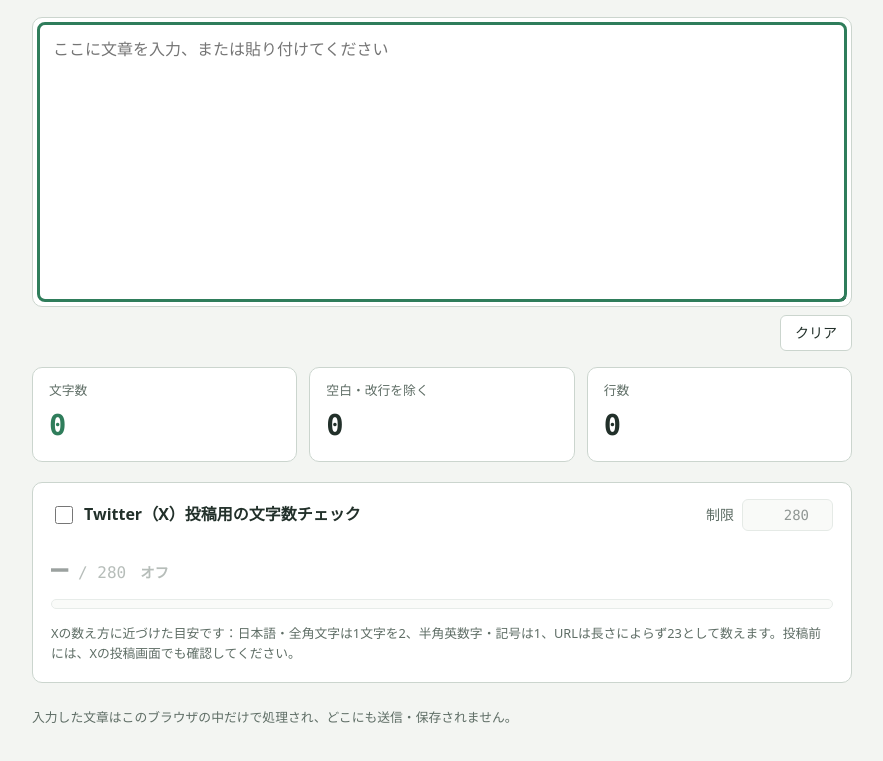
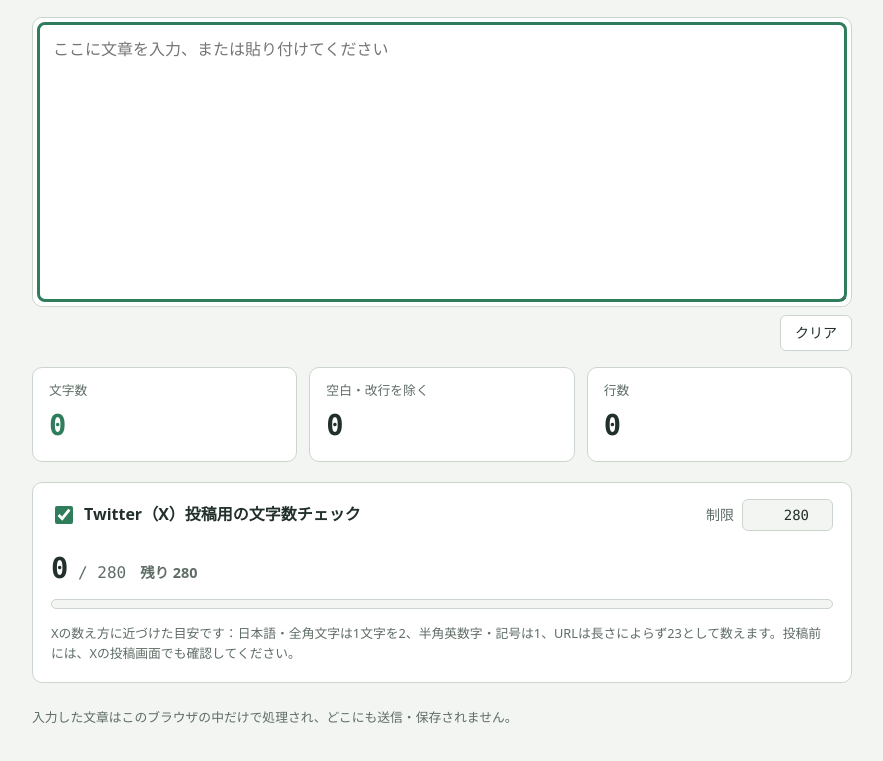
Before and after one commit to Kackey/char-count, a plain HTML site: page index.html in a window 1280 px wide. Shown: the part 93-854 px from the top of the page, without its empty margins (198-1081 px from the left). Drawn offline with Linux system fonts and the light colour scheme.

Commit message:
Twitter投稿用チェックを初期状態でオンにする
Co-Authored-By: Claude Sonnet 5.5 <noreply@anthropic.com>
Claude-Session: https://claude.ai/code/session_01VkVbS8egYKoCsYuq2929C9

```diff
--- a/index.html
+++ b/index.html
@@ -160,7 +160,7 @@
   <section class="twitter" id="twitter" data-active="false" data-state="off" aria-labelledby="tw-title">
     <header>
       <label class="toggle" id="tw-title">
-        <input type="checkbox" id="tw-on">
+        <input type="checkbox" id="tw-on" checked>
         Twitter（X）投稿用の文字数チェック
       </label>
       <label class="limit">制限
@@ -271,7 +271,8 @@
   }
 
   try {
-    twOn.checked = localStorage.getItem('char-counter.tw-on') === '1';
+    var savedOn = localStorage.getItem('char-counter.tw-on');
+    if (savedOn !== null) twOn.checked = (savedOn === '1');
     var savedLimit = parseInt(localStorage.getItem('char-counter.tw-limit'), 10);
     if (savedLimit > 0) twLimit.value = savedLimit;
   } catch (e) { /* 読み出せなければ既定値のまま */ }
```
Also changed, not shown: 1 other file.
